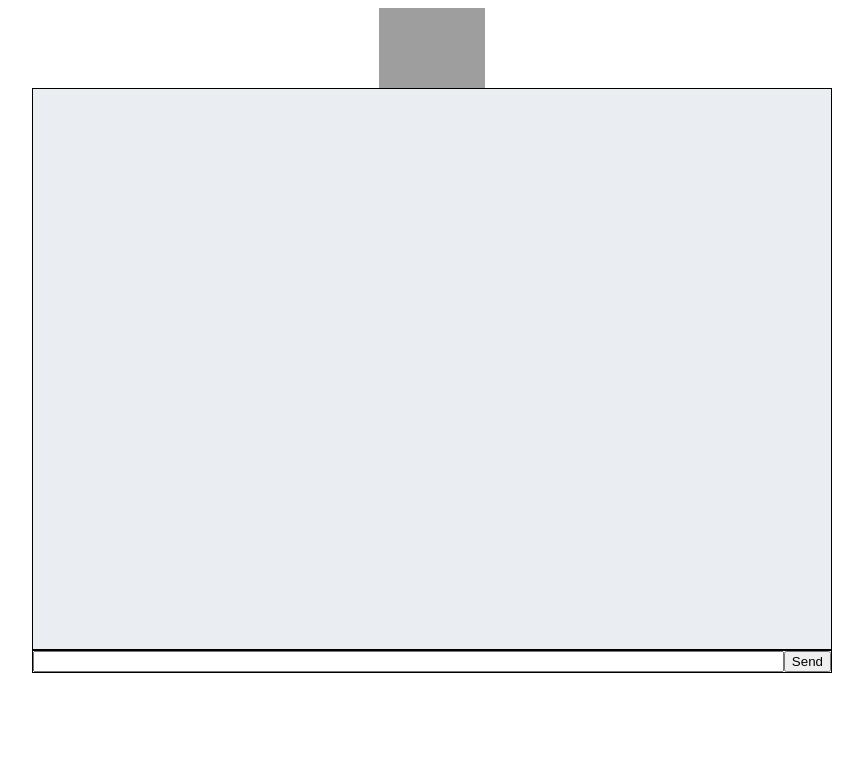
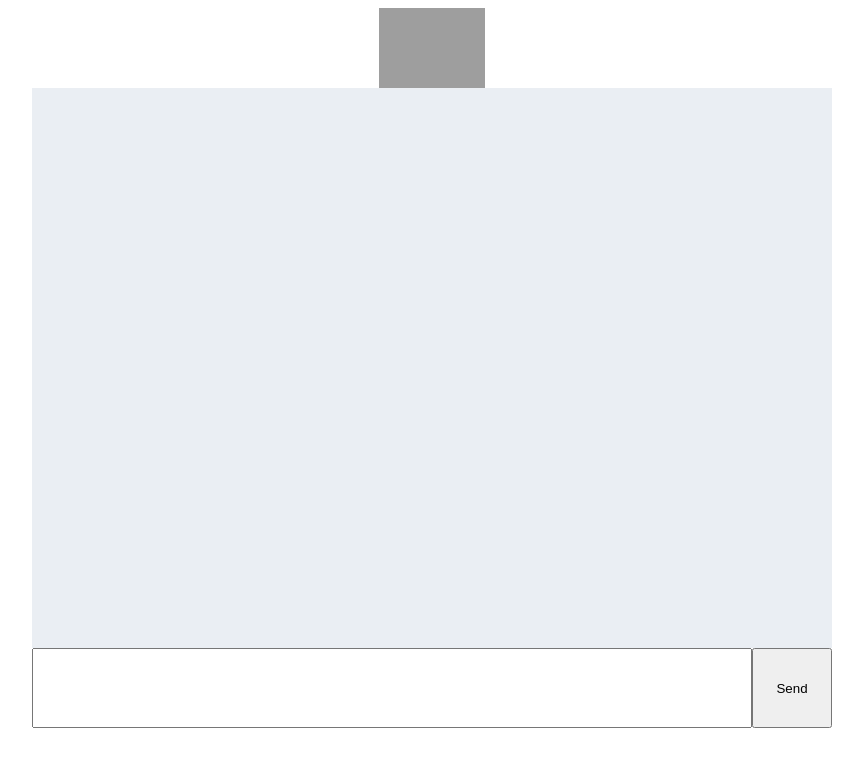
Before and after one commit to younghanstark/2023_kpmg_aic_frontend, a React (Create React App) app: page / in a window 1280 px wide. Shown: the top 766 px of the page, without its empty margins (208-1071 px from the left). Built offline with nearby package versions, Linux system fonts and the light colour scheme; grey boxes are pictures that could not be loaded.

Commit message:
style change

```diff
--- a/src/components/Conversation.module.css
+++ b/src/components/Conversation.module.css
@@ -1,5 +1,4 @@
 .container {
-    border: 1px solid black;
     background-color: rgb(234, 238, 243);
     height: 70vh;
     overflow: auto;
--- a/src/components/Form.js
+++ b/src/components/Form.js
@@ -25,7 +25,7 @@ function Form({ query, disabled }) {
           onChange={handleChange}
           disabled={disabled}
         />
-        <button type="submit" disabled={disabled}>
+        <button className={styles.submitBtn} type="submit" disabled={disabled}>
           Send
         </button>
       </form>
--- a/src/components/Form.module.css
+++ b/src/components/Form.module.css
@@ -1,5 +1,5 @@
 .footer {
-    border: 1px solid black;
+    height: 10vh;
 }
 
 .form {
@@ -12,3 +12,8 @@
 .input {
     flex-grow: 1;
 }
+
+.submitBtn {
+    height: 10vh;
+    width: 10vh;
+}
```
